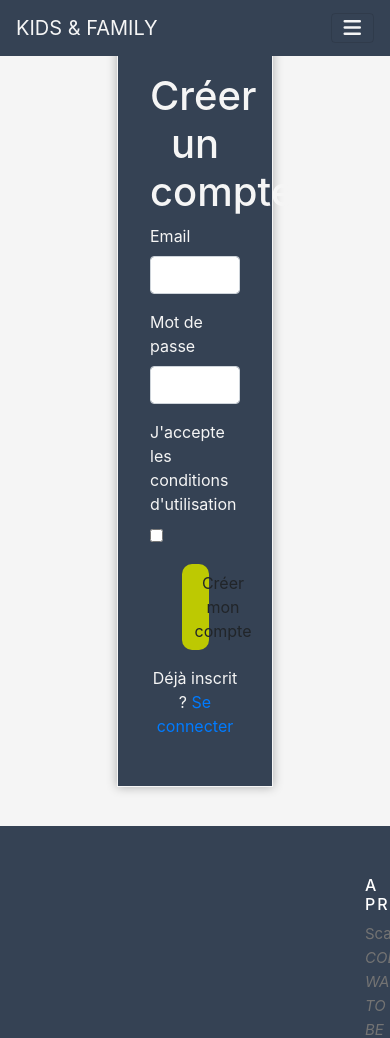
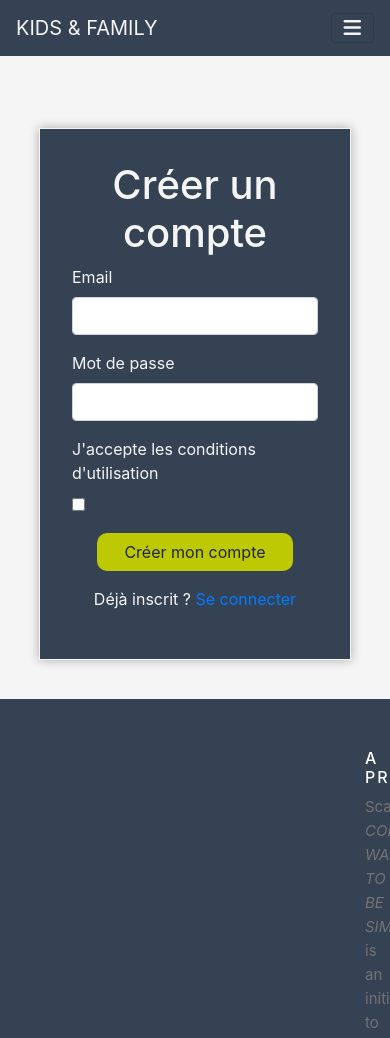
Before and after one commit to Lisa-Mhl/kidsandfamily, a Symfony app: template templates/registration/register.html.twig in a window 390 px wide; the page is wider, and only the part inside the window is pictured. Shown: the top 1038 px of that part. Run offline with Twig, Linux system fonts and the light colour scheme; the template is opened without the code that fills it, so the values that code supplies are empty; form fields are guessed from the names that the template uses; some libraries are stand-ins or nearby versions.

Commit message:
add responsive to log and register

```diff
--- a/public/css/style.css
+++ b/public/css/style.css
@@ -719,6 +719,12 @@ hr {
         margin-top: auto;
     }
 
+    /* LOGIN */
+    .logCtn {
+        width: 80%;
+        margin-top: 8em;
+    }
+
 
     /*////////////////////////// MOBILE ///////////////////////*/
     @media only screen and (max-width: 640px) {
@@ -816,6 +822,10 @@ hr {
             margin-top: auto;
         }
 
+        .loginBtn{
+            width: 80%;
+        }
+
     }
 
 }
--- a/templates/base.html.twig
+++ b/templates/base.html.twig
@@ -16,6 +16,7 @@
         <link rel="stylesheet" href="{{ asset('css/style.css') }}">
     {% endblock %}
 </head>
+
 <body>
 <nav class="navbar navbar-expand-lg navbar-light" id="nav-desktop">
     <a class="navbar-brand" id="nav-link" href="#">KIDS & FAMILY</a>
```
